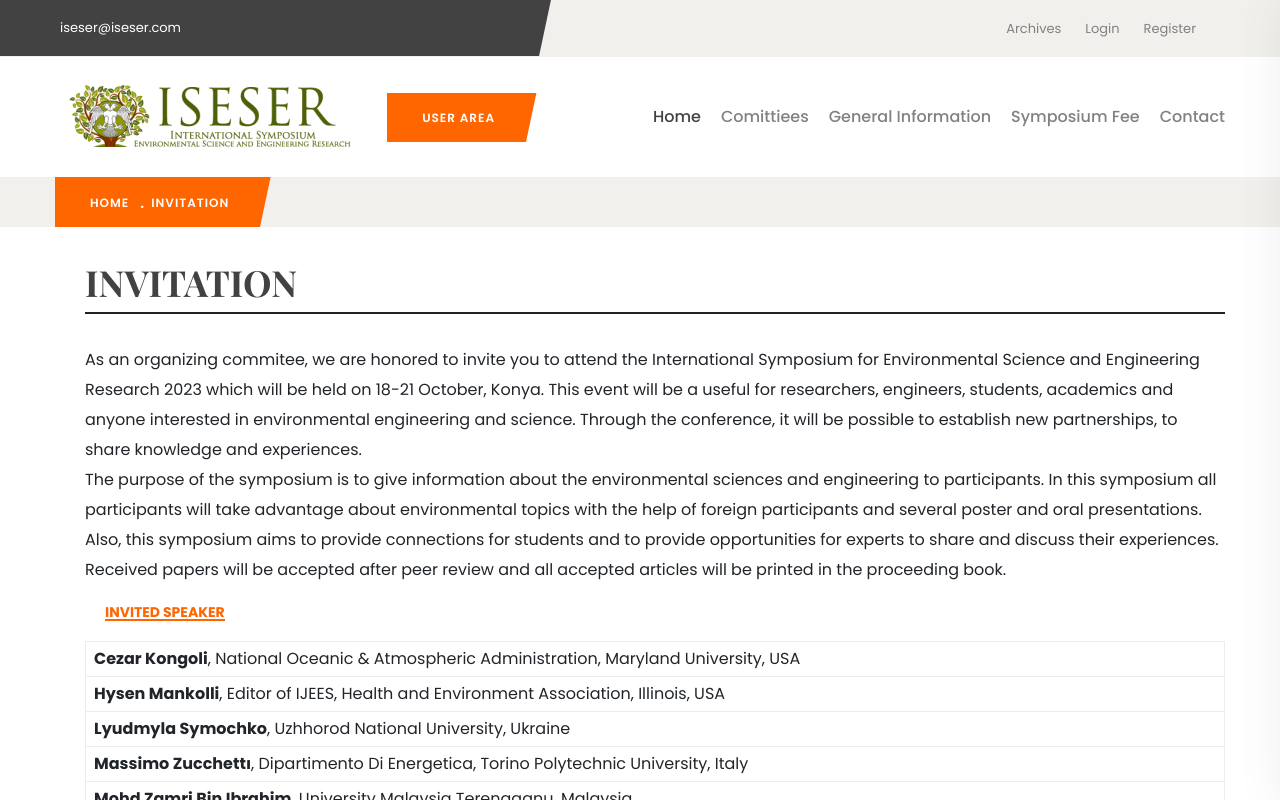
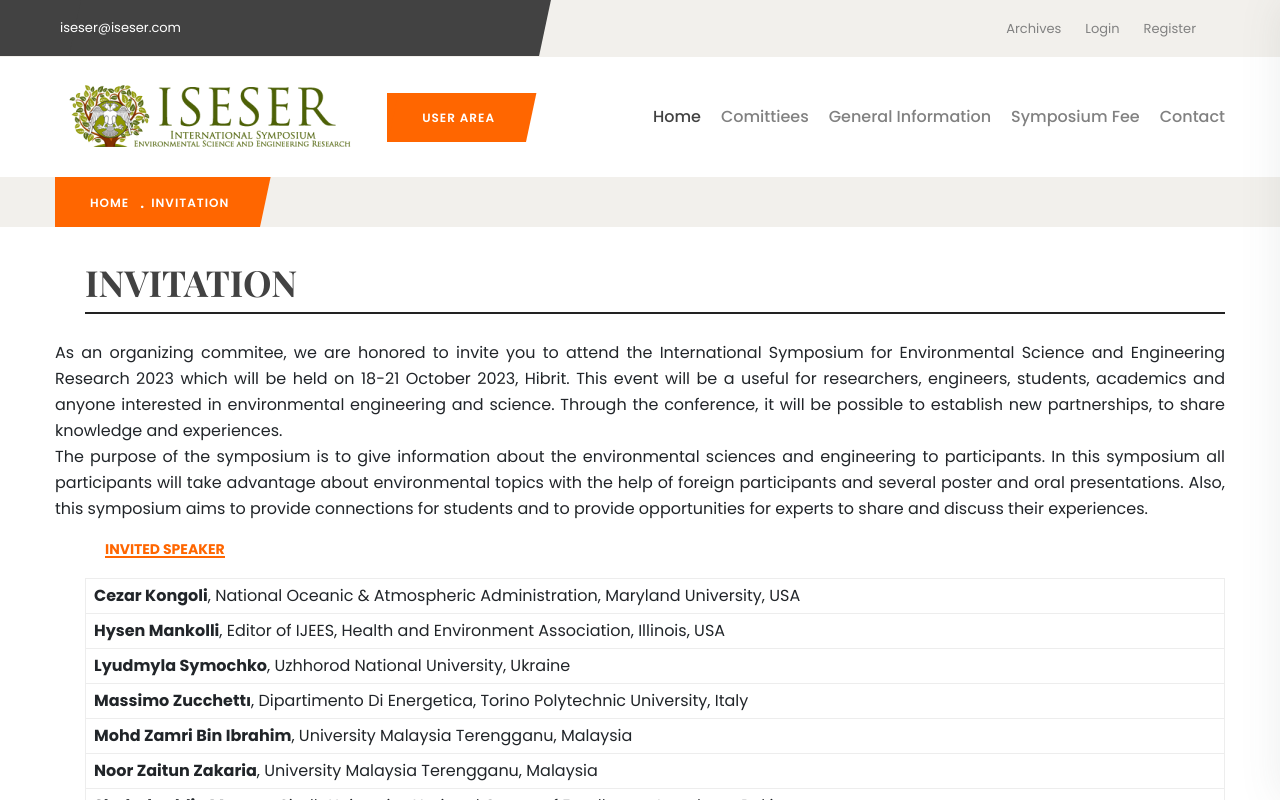
Before and after one commit to subfyi/symposium-next, a Next.js app: page /invitation in a window 1280 px wide. Shown: the top 800 px of the page. Built offline with nearby package versions, Linux system fonts and the light colour scheme; some icons are missing; a web font is replaced by a local one.

Commit message:
2023 edts-1

```diff
--- a/components/Contact.js
+++ b/components/Contact.js
@@ -38,7 +38,7 @@ const Contact = () => {
                                 <p>If you have any question please send an e-mail to{" "}<a
                                     href="mailto:iseser@iseser.com"><span>iseser@iseser.com</span></a>; <a
                                     href="mailto:sdursun@ktun.edu.tr"><span>sdursun@ktun.edu.tr</span></a>; <a
-                                    href="mailto:fkunt@konya.edu.tr"><span>fkunt@konya.edu.tr</span></a>
+                                    href="mailto:fkunt@erbakan.edu.tr"><span>fkunt@erbakan.edu.tr</span></a>
 
                                 </p>
                                 <p>You can contact us by phone number for emergencies. </p>
--- a/components/ServiceArea.js
+++ b/components/ServiceArea.js
@@ -1,13 +1,13 @@
-import React from 'react';
+import React from 'react'
 
-const ServiceArea = () => {
+function ServiceArea() {
   return (
-        <section className="service-area text-center">
-            <div className="container">
-
-                <div className="row service-wrap">
-                    <div className="col">
-                    <p>As an organizing commitee, we are honored to invite you to attend the International Symposium for Environmental Science and Engineering Research 2023 which will be held on 18-21 October 2023 online.
+    <div className='container'>
+      <div className='row service-wrap'>
+        <div className='col'>
+          <p>As an organizing commitee, we are honored to invite you to attend the International Symposium for Environmental Science and Engineering Research 2023 which will be held on 18-21
+            October
+            2023, Hibrit.
             This event will be a useful for
             researchers, engineers, students, academics and anyone interested in environmental engineering and science. Through
             the conference, it will be possible to establish new partnerships, to share knowledge and experiences.
@@ -17,14 +17,10 @@ const ServiceArea = () => {
             this symposium all participants will take advantage about environmental topics with the help of foreign participants and
             several poster and oral presentations. Also, this symposium aims to provide connections for students and to provide
             opportunities for experts to share and discuss their experiences.</p>
-
-
         </div>
       </div>
+    </div>
+  )
+}
 
-            </div>
-        </section>
-    );
-};
-
-export default ServiceArea;
+export default ServiceArea
--- a/pages/invitation.js
+++ b/pages/invitation.js
@@ -4,6 +4,7 @@ import NavOne from '../components/NavOne'
 import PageHeader from '../components/PageHeader'
 import MixerAreaTwo from '../components/MixerAreaTwo'
 import Footer from '../components/Footer'
+import ServiceArea from '../components/ServiceArea'
 
 const AboutPage = () => {
   return (
@@ -21,36 +22,9 @@ const AboutPage = () => {
                 </div>
               </div>
             </div>
-            <div className='col-lg-12'>
-              <div className='about-heading'>
-                <div className='section-heading'>
-
-                  <p className='section__desc'>
-
-
-                    <p>As an organizing commitee, we are honored to invite you to attend the International Symposium for
-                      Environmental Science and Engineering Research 2023 which will be held on 18-21 October, Konya.
-                      This event will be a useful for
-                      researchers, engineers, students, academics and anyone interested in environmental
-                      engineering and science. Through the conference, it will be possible to establish
-                      new
-                      partnerships, to share knowledge and experiences.</p>
-                    <p>The purpose of the symposium is to give information
-                      about
-                      the environmental sciences and engineering to participants. In this symposium all
-                      participants will take advantage about environmental topics with the help of foreign
-                      participants and several poster and oral presentations. Also, this symposium aims to
-                      provide connections for students and to provide opportunities for experts to share
-                      and
-                      discuss their experiences.</p>
-                    <p>Received papers will be accepted after peer review and all accepted
-                      articles will be
-                      printed in the proceeding book.</p>
-
-                  </p>
-                </div>
-              </div>
-            </div>
+            <section className={' text-justify'}>
+              <ServiceArea />
+            </section>
             <div className='col-lg-12'>
               <div className='about-heading'>
                 <div className='section-heading'>
--- a/pages/organization-committee.js
+++ b/pages/organization-committee.js
@@ -84,6 +84,9 @@ const AboutPage = () => {
                         </td>
                       </tr>
                       <tr>
+                        <td className='tg-0pky'><b>Laura Shumka</b>, Albanian University, Tirana, Albania</td>
+                      </tr>
+                      <tr>
                         <td className='tg-0pky'>
                           <b> Lyudmyla Symochko</b>, Uzhhorod National University, Uzhhorod, Ukraine
                         </td>
```
Also changed, not shown: pages/conference-fee.js (+18 -21 lines), pages/index.js (+20 -18 lines), pages/sponsors.js (+70 -44 lines), assets/sponsor/mehmetefendi.svg (added). Lines whose indentation alone changed are shown as unchanged.
